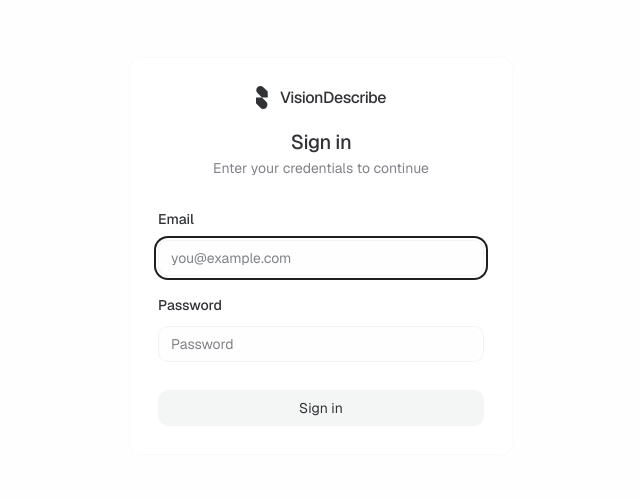
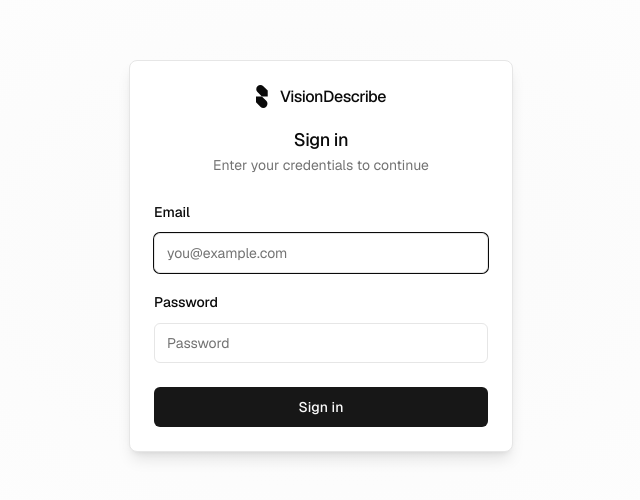
Before and after one commit to filippodanesi/vision-describe, a React (Vite) app: page /login in a window 1280 px wide. Shown: the part 144-644 px from the top of the page, without its empty margins (319-959 px from the left). Built offline with nearby package versions, Linux system fonts and the light colour scheme; no server answers.

Commit message:
style: UI refresh with OpenAI/Linear/Cursor visual style
Neutral hue (220→0), solid dark buttons, tighter radius, stronger borders,
deeper dark mode, squared badges, and login gradient background.

Co-Authored-By: Claude Opus 4.6 <noreply@anthropic.com>

```diff
--- a/src/components/AppShell/index.tsx
+++ b/src/components/AppShell/index.tsx
@@ -22,6 +22,7 @@ import {
   SidebarMenuItem,
   SidebarProvider,
 } from '@/components/ui/sidebar';
+import { Separator } from '@/components/ui/separator';
 
 const NAV_ITEMS = [
   { id: 'generate', label: 'Generate', icon: ImageIcon },
@@ -70,6 +71,7 @@ export const AppShell: React.FC = () => {
             </SidebarGroup>
           </SidebarContent>
 
+          <Separator />
           <SidebarFooter className="p-4 space-y-3">
             {user && (
               <button
--- a/src/components/ui/badge.tsx
+++ b/src/components/ui/badge.tsx
@@ -4,7 +4,7 @@ import { cva, type VariantProps } from "class-variance-authority"
 import { cn } from "@/lib/utils"
 
 const badgeVariants = cva(
-  "inline-flex items-center rounded-full border px-2.5 py-0.5 text-xs font-medium transition-colors focus:outline-none focus:ring-2 focus:ring-ring focus:ring-offset-2",
+  "inline-flex items-center rounded-md border px-2 py-0.5 text-xs font-medium transition-colors focus:outline-none focus:ring-2 focus:ring-ring focus:ring-offset-2",
   {
     variants: {
       variant: {
--- a/src/components/ui/button.tsx
+++ b/src/components/ui/button.tsx
@@ -5,25 +5,25 @@ import { cva, type VariantProps } from "class-variance-authority"
 import { cn } from "@/lib/utils"
 
 const buttonVariants = cva(
-  "inline-flex items-center justify-center gap-2 whitespace-nowrap rounded-lg text-sm font-normal ring-offset-background transition-all duration-200 active:scale-[0.98] focus-visible:outline-none focus-visible:ring-2 focus-visible:ring-ring focus-visible:ring-offset-2 disabled:pointer-events-none disabled:opacity-50 [&_svg]:pointer-events-none [&_svg]:size-4 [&_svg]:shrink-0",
+  "inline-flex items-center justify-center gap-2 whitespace-nowrap rounded-md text-sm font-medium ring-offset-background transition-all duration-200 active:scale-[0.98] focus-visible:outline-none focus-visible:ring-2 focus-visible:ring-ring focus-visible:ring-offset-2 disabled:pointer-events-none disabled:opacity-50 [&_svg]:pointer-events-none [&_svg]:size-4 [&_svg]:shrink-0",
   {
     variants: {
       variant: {
-        default: "bg-secondary text-foreground hover:bg-secondary/80",
+        default: "bg-primary text-primary-foreground hover:bg-primary/90",
         destructive:
           "bg-destructive text-destructive-foreground hover:bg-destructive/90",
         outline:
-          "border border-border/60 bg-background hover:bg-accent hover:text-accent-foreground",
+          "border border-border bg-background hover:bg-accent hover:text-accent-foreground",
         secondary:
           "bg-secondary text-secondary-foreground hover:bg-secondary/80",
         ghost: "hover:bg-accent/60 hover:text-accent-foreground",
         link: "text-primary underline-offset-4 hover:underline",
       },
       size: {
-        default: "h-9 px-4 py-2",
-        sm: "h-8 rounded-lg px-3",
-        lg: "h-10 rounded-lg px-8",
-        icon: "h-9 w-9",
+        default: "h-10 px-4 py-2",
+        sm: "h-8 rounded-md px-3",
+        lg: "h-11 rounded-md px-8",
+        icon: "h-10 w-10",
       },
     },
     defaultVariants: {
--- a/src/components/ui/card.tsx
+++ b/src/components/ui/card.tsx
@@ -9,7 +9,7 @@ const Card = React.forwardRef<
   <div
     ref={ref}
     className={cn(
-      "rounded-xl border border-border/30 bg-card text-card-foreground transition-shadow duration-200",
+      "rounded-lg border border-border bg-card text-card-foreground transition-shadow duration-200",
       className
     )}
     {...props}
@@ -23,7 +23,7 @@ const CardHeader = React.forwardRef<
 >(({ className, ...props }, ref) => (
   <div
     ref={ref}
-    className={cn("flex flex-col space-y-1.5 p-7", className)}
+    className={cn("flex flex-col space-y-1.5 p-6", className)}
     {...props}
   />
 ))
@@ -36,7 +36,7 @@ const CardTitle = React.forwardRef<
   <h3
     ref={ref}
     className={cn(
-      "text-xl font-medium leading-none tracking-tight",
+      "text-lg font-medium leading-none tracking-tight",
       className
     )}
     {...props}
@@ -60,7 +60,7 @@ const CardContent = React.forwardRef<
   HTMLDivElement,
   React.HTMLAttributes<HTMLDivElement>
 >(({ className, ...props }, ref) => (
-  <div ref={ref} className={cn("px-7 pb-7 pt-0", className)} {...props} />
+  <div ref={ref} className={cn("px-6 pb-6 pt-0", className)} {...props} />
 ))
 CardContent.displayName = "CardContent"
 
@@ -70,7 +70,7 @@ const CardFooter = React.forwardRef<
 >(({ className, ...props }, ref) => (
   <div
     ref={ref}
-    className={cn("flex items-center px-7 pb-7 pt-0", className)}
+    className={cn("flex items-center px-6 pb-6 pt-0", className)}
     {...props}
   />
 ))
--- a/src/components/ui/input.tsx
+++ b/src/components/ui/input.tsx
@@ -8,7 +8,7 @@ const Input = React.forwardRef<HTMLInputElement, React.ComponentProps<"input">>(
       <input
         type={type}
         className={cn(
-          "flex h-9 w-full rounded-lg border border-border/60 bg-background px-3 py-2 text-base ring-offset-background file:border-0 file:bg-transparent file:text-sm file:font-medium file:text-foreground placeholder:text-muted-foreground focus-visible:outline-none focus-visible:ring-2 focus-visible:ring-ring focus-visible:ring-offset-2 disabled:cursor-not-allowed disabled:opacity-50 md:text-sm",
+          "flex h-10 w-full rounded-md border border-border bg-background px-3 py-2 text-base ring-offset-background file:border-0 file:bg-transparent file:text-sm file:font-medium file:text-foreground placeholder:text-muted-foreground focus-visible:outline-none focus-visible:ring-1 focus-visible:ring-ring disabled:cursor-not-allowed disabled:opacity-50 md:text-sm",
           className
         )}
         ref={ref}
--- a/src/components/ui/progress.tsx
+++ b/src/components/ui/progress.tsx
@@ -16,7 +16,7 @@ const Progress = React.forwardRef<
     {...props}
   >
     <ProgressPrimitive.Indicator
-      className="h-full w-full flex-1 bg-primary transition-all"
+      className="h-full w-full flex-1 rounded-full bg-primary transition-all"
       style={{ transform: `translateX(-${100 - (value || 0)}%)` }}
     />
   </ProgressPrimitive.Root>
--- a/src/components/ui/select.tsx
+++ b/src/components/ui/select.tsx
@@ -17,7 +17,7 @@ const SelectTrigger = React.forwardRef<
   <SelectPrimitive.Trigger
     ref={ref}
     className={cn(
-      "flex h-9 w-full items-center justify-between rounded-lg border border-border/60 bg-background px-3 py-2 text-sm ring-offset-background placeholder:text-muted-foreground focus:outline-none focus:ring-2 focus:ring-ring focus:ring-offset-2 disabled:cursor-not-allowed disabled:opacity-50 [&>span]:line-clamp-1",
+      "flex h-10 w-full items-center justify-between rounded-md border border-border bg-background px-3 py-2 text-sm ring-offset-background placeholder:text-muted-foreground focus:outline-none focus:ring-1 focus:ring-ring disabled:cursor-not-allowed disabled:opacity-50 [&>span]:line-clamp-1",
       className
     )}
     {...props}
--- a/src/index.css
+++ b/src/index.css
@@ -32,64 +32,64 @@
 
 @layer base {
   :root {
-    --background: 0 0% 99.5%;
-    --foreground: 220 6% 20%;
+    --background: 0 0% 100%;
+    --foreground: 0 0% 3.9%;
     --card: 0 0% 100%;
-    --card-foreground: 220 6% 20%;
+    --card-foreground: 0 0% 3.9%;
     --popover: 0 0% 100%;
-    --popover-foreground: 220 6% 20%;
-    --primary: 220 6% 12%;
-    --primary-foreground: 220 4% 98%;
-    --secondary: 220 4% 96%;
-    --secondary-foreground: 220 6% 12%;
-    --muted: 220 4% 96%;
-    --muted-foreground: 220 4% 52%;
-    --accent: 220 4% 96%;
-    --accent-foreground: 220 6% 12%;
-    --destructive: 220 4% 30%;
-    --destructive-foreground: 220 4% 98%;
-    --border: 220 6% 93%;
-    --input: 220 6% 93%;
-    --ring: 220 6% 12%;
-    --radius: 0.625rem;
-    --sidebar-background: 220 4% 98%;
-    --sidebar-foreground: 220 6% 20%;
-    --sidebar-primary: 220 6% 12%;
-    --sidebar-primary-foreground: 220 4% 98%;
-    --sidebar-accent: 220 4% 93%;
-    --sidebar-accent-foreground: 220 6% 12%;
-    --sidebar-border: 220 6% 93%;
-    --sidebar-ring: 220 6% 12%;
+    --popover-foreground: 0 0% 3.9%;
+    --primary: 0 0% 9%;
+    --primary-foreground: 0 0% 98%;
+    --secondary: 0 0% 96%;
+    --secondary-foreground: 0 0% 9%;
+    --muted: 0 0% 96%;
+    --muted-foreground: 0 0% 45%;
+    --accent: 0 0% 96%;
+    --accent-foreground: 0 0% 9%;
+    --destructive: 0 84% 60%;
+    --destructive-foreground: 0 0% 98%;
+    --border: 0 0% 90%;
+    --input: 0 0% 90%;
+    --ring: 0 0% 3.9%;
+    --radius: 0.5rem;
+    --sidebar-background: 0 0% 98%;
+    --sidebar-foreground: 0 0% 3.9%;
+    --sidebar-primary: 0 0% 9%;
+    --sidebar-primary-foreground: 0 0% 98%;
+    --sidebar-accent: 0 0% 93%;
+    --sidebar-accent-foreground: 0 0% 9%;
+    --sidebar-border: 0 0% 90%;
+    --sidebar-ring: 0 0% 3.9%;
   }
 
   .dark {
-    --background: 220 8% 7%;
-    --foreground: 220 4% 93%;
-    --card: 220 8% 10%;
-    --card-foreground: 220 4% 93%;
-    --popover: 220 8% 10%;
-    --popover-foreground: 220 4% 93%;
-    --primary: 220 4% 93%;
-    --primary-foreground: 220 8% 10%;
-    --secondary: 220 6% 16%;
-    --secondary-foreground: 220 4% 93%;
-    --muted: 220 6% 16%;
-    --muted-foreground: 220 4% 58%;
-    --accent: 220 6% 16%;
-    --accent-foreground: 220 4% 93%;
-    --destructive: 220 4% 70%;
-    --destructive-foreground: 220 8% 10%;
-    --border: 220 6% 17%;
-    --input: 220 6% 17%;
-    --ring: 220 4% 63%;
-    --sidebar-background: 220 8% 8%;
-    --sidebar-foreground: 220 4% 93%;
-    --sidebar-primary: 220 4% 93%;
-    --sidebar-primary-foreground: 220 8% 10%;
-    --sidebar-accent: 220 6% 16%;
-    --sidebar-accent-foreground: 220 4% 93%;
-    --sidebar-border: 220 6% 17%;
-    --sidebar-ring: 220 4% 63%;
+    --background: 0 0% 3.9%;
+    --foreground: 0 0% 98%;
+    --card: 0 0% 7%;
+    --card-foreground: 0 0% 98%;
+    --popover: 0 0% 7%;
+    --popover-foreground: 0 0% 98%;
+    --primary: 0 0% 98%;
+    --primary-foreground: 0 0% 9%;
+    --secondary: 0 0% 15%;
+    --secondary-foreground: 0 0% 98%;
+    --muted: 0 0% 15%;
+    --muted-foreground: 0 0% 55%;
+    --accent: 0 0% 15%;
+    --accent-foreground: 0 0% 98%;
+    --destructive: 0 63% 31%;
+    --destructive-foreground: 0 0% 98%;
+    --border: 0 0% 15%;
+    --input: 0 0% 15%;
+    --ring: 0 0% 83%;
+    --sidebar-background: 0 0% 5%;
+    --sidebar-foreground: 0 0% 98%;
+    --sidebar-primary: 0 0% 98%;
+    --sidebar-primary-foreground: 0 0% 9%;
+    --sidebar-accent: 0 0% 15%;
+    --sidebar-accent-foreground: 0 0% 98%;
+    --sidebar-border: 0 0% 15%;
+    --sidebar-ring: 0 0% 83%;
   }
 
   * {
--- a/src/pages/Login.tsx
+++ b/src/pages/Login.tsx
@@ -30,8 +30,8 @@ const Login: React.FC = () => {
   };
 
   return (
-    <div className="min-h-screen flex items-center justify-center bg-background px-4">
-      <Card className="w-full max-w-sm">
+    <div className="min-h-screen flex items-center justify-center bg-background bg-[radial-gradient(ellipse_at_center,_var(--tw-gradient-stops))] from-muted/50 to-background px-4">
+      <Card className="w-full max-w-sm shadow-lg border-border">
         <CardHeader className="text-center">
           <div className="flex justify-center mb-4">
             <Logo size="md" showName={true} />
```
